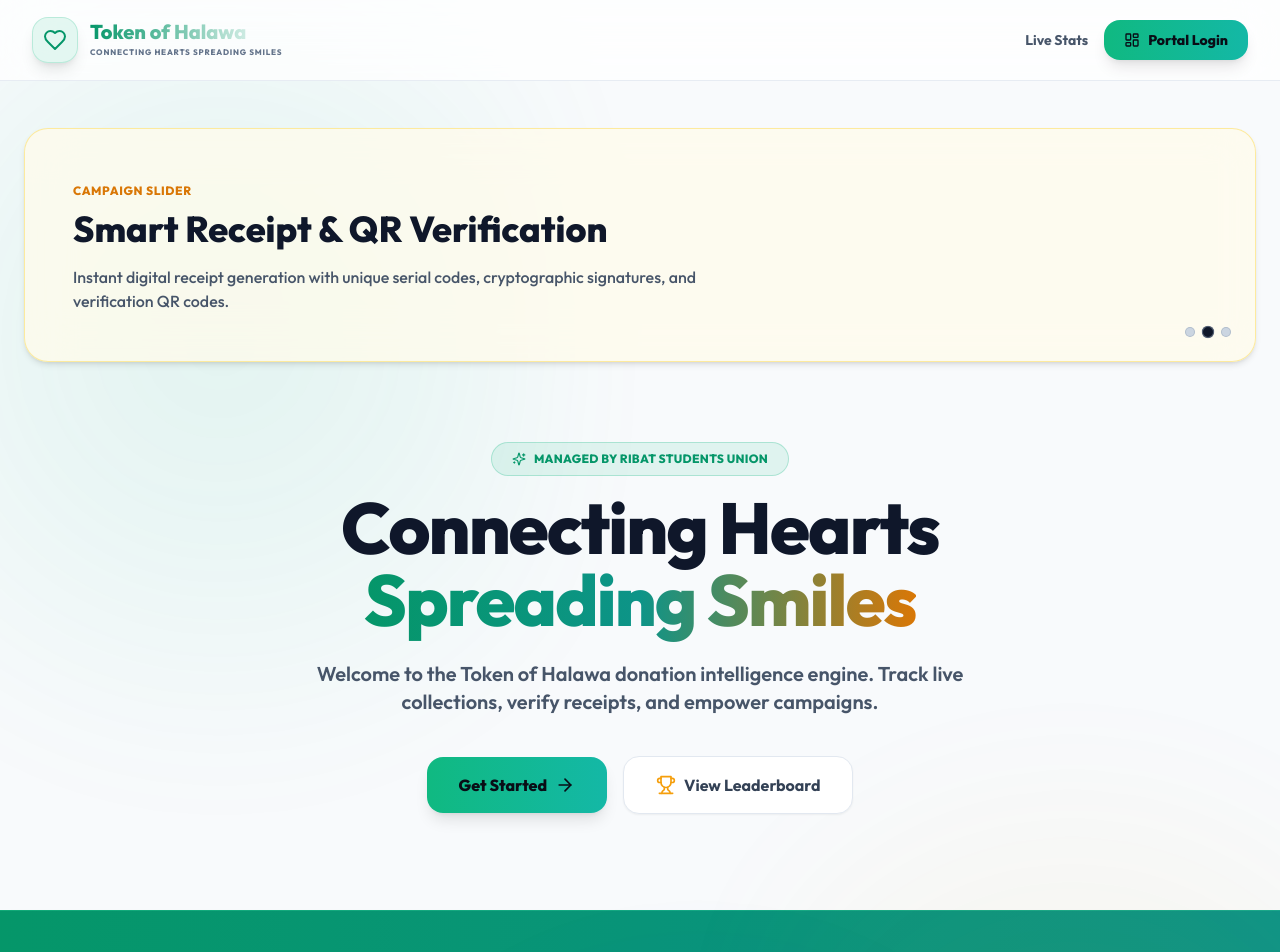
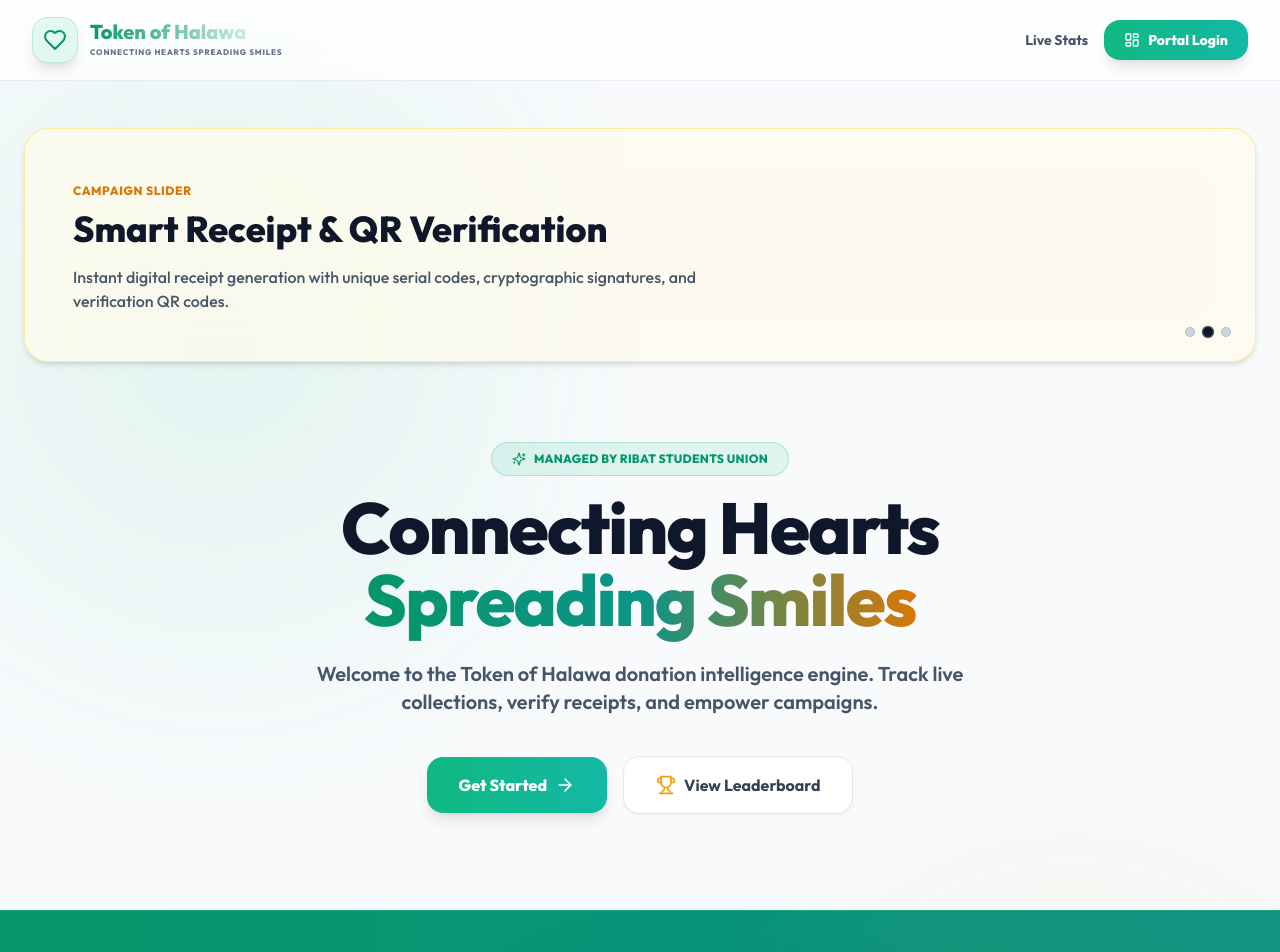
Before and after one commit to ribatmedia/token-of-halawa, a Next.js app in the folder frontend/: page / in a window 1280 px wide. Shown: the top 952 px of the page. Built offline with nearby package versions, Linux system fonts and the light colour scheme.

Commit message:
Update Portal Login and Get Started button text colors to high-contrast white

```diff
--- a/frontend/src/app/page.tsx
+++ b/frontend/src/app/page.tsx
@@ -174,7 +174,7 @@ export default function HomePage() {
               <Link href="/dashboard" className="text-slate-600 hover:text-slate-900 font-bold text-sm transition">
                 Live Stats
               </Link>
-              <Link href="/dashboard" className="bg-gradient-to-r from-emerald-500 to-teal-500 text-slate-950 px-5 py-2.5 rounded-2xl font-black shadow-lg hover:shadow-emerald-500/20 hover:scale-[1.02] active:scale-[0.98] transition flex items-center gap-2 text-sm">
+              <Link href="/dashboard" className="bg-gradient-to-r from-emerald-500 to-teal-500 text-white px-5 py-2.5 rounded-2xl font-black shadow-lg hover:shadow-emerald-500/20 hover:scale-[1.02] active:scale-[0.98] transition flex items-center gap-2 text-sm">
                 <LayoutDashboard className="w-4 h-4" /> Portal Login
               </Link>
             </div>
@@ -223,7 +223,7 @@ export default function HomePage() {
             Welcome to the Token of Halawa donation intelligence engine. Track live collections, verify receipts, and empower campaigns.
           </p>
           <div className="flex flex-col sm:flex-row justify-center items-center gap-4">
-            <Link href="/dashboard" className="w-full sm:w-auto bg-gradient-to-r from-emerald-500 to-teal-500 text-slate-950 text-base px-8 py-4 rounded-2xl font-black shadow-lg hover:shadow-emerald-500/25 hover:scale-[1.02] active:scale-[0.98] transition flex items-center justify-center gap-2">
+            <Link href="/dashboard" className="w-full sm:w-auto bg-gradient-to-r from-emerald-500 to-teal-500 text-white text-base px-8 py-4 rounded-2xl font-black shadow-lg hover:shadow-emerald-500/25 hover:scale-[1.02] active:scale-[0.98] transition flex items-center justify-center gap-2">
               Get Started <ArrowRight className="w-5 h-5" />
             </Link>
             <a href="#leaderboard" className="w-full sm:w-auto bg-white hover:bg-slate-50 border border-slate-200 text-slate-700 px-8 py-4 rounded-2xl font-bold text-base transition flex items-center justify-center gap-2 shadow-sm">
```
